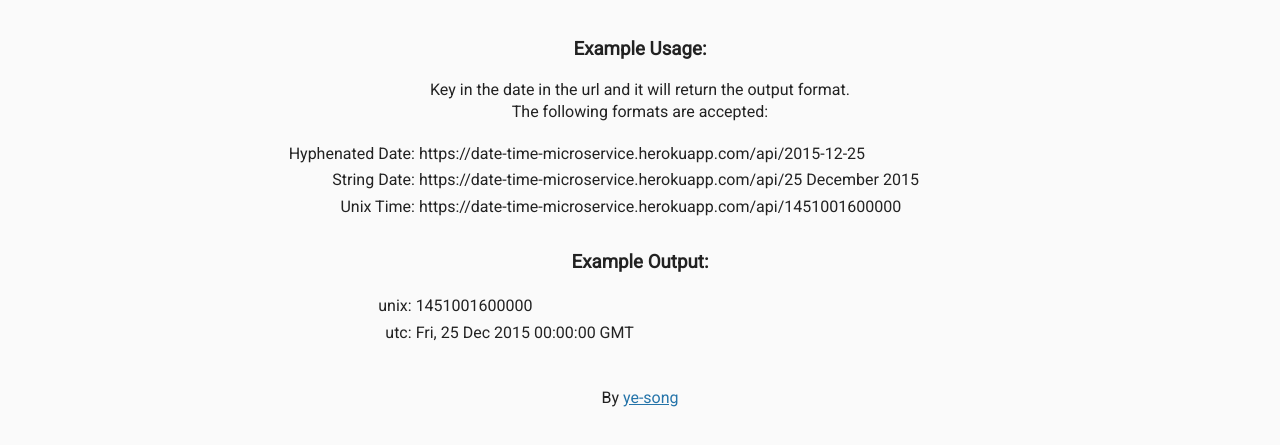
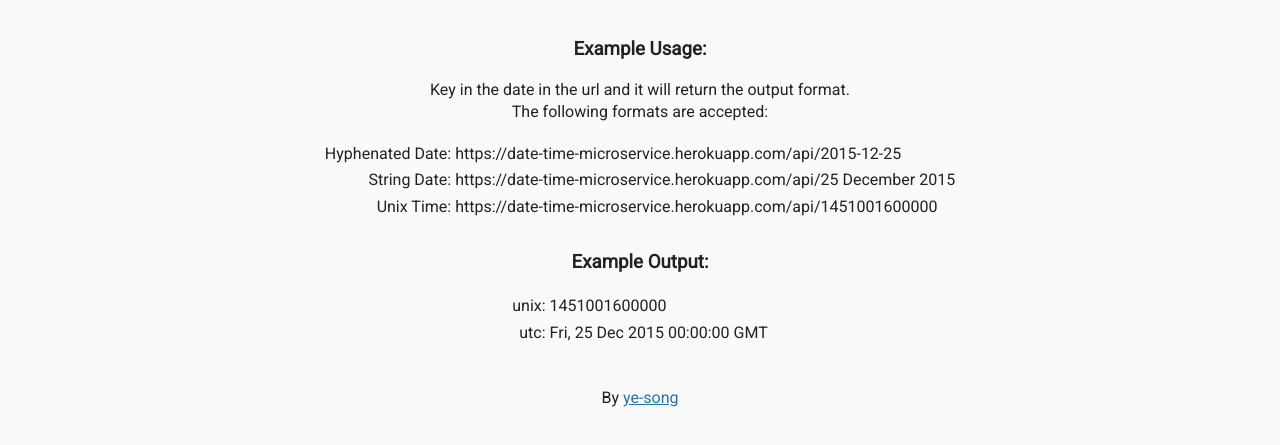
Before and after one commit to ye-song/Timestamp, a website: page views/index.html in a window 1280 px wide. Shown: the part 73-518 px from the top of the page. Drawn offline with Linux system fonts and the light colour scheme; files that its build step writes are made by us from their sources.

Commit message:
Update index.html
Removed width of table

```diff
--- a/views/index.html
+++ b/views/index.html
@@ -15,7 +15,7 @@
       <p>Key in the date in the url and it will return the output format.<br/>
         The following formats are accepted:
 
-      <table style="width:60%;margin-left:auto;margin-right:auto;">
+      <table style="margin-left:auto;margin-right:auto;">
         <tr>
           <td style="text-align: right">Hyphenated Date:</td>
           <td style="text-align: left">https://date-time-microservice.herokuapp.com/api/2015-12-25</td>
@@ -32,7 +32,7 @@
 
       <h3>Example Output:</h3>
       <p>
-      <table style="width:50%;margin-left:auto;margin-right:auto;">
+      <table style="margin-left:auto;margin-right:auto;">
         <tr>
           <td style="text-align: right">unix:</td>
           <td style="text-align: left">1451001600000 </td>
```
